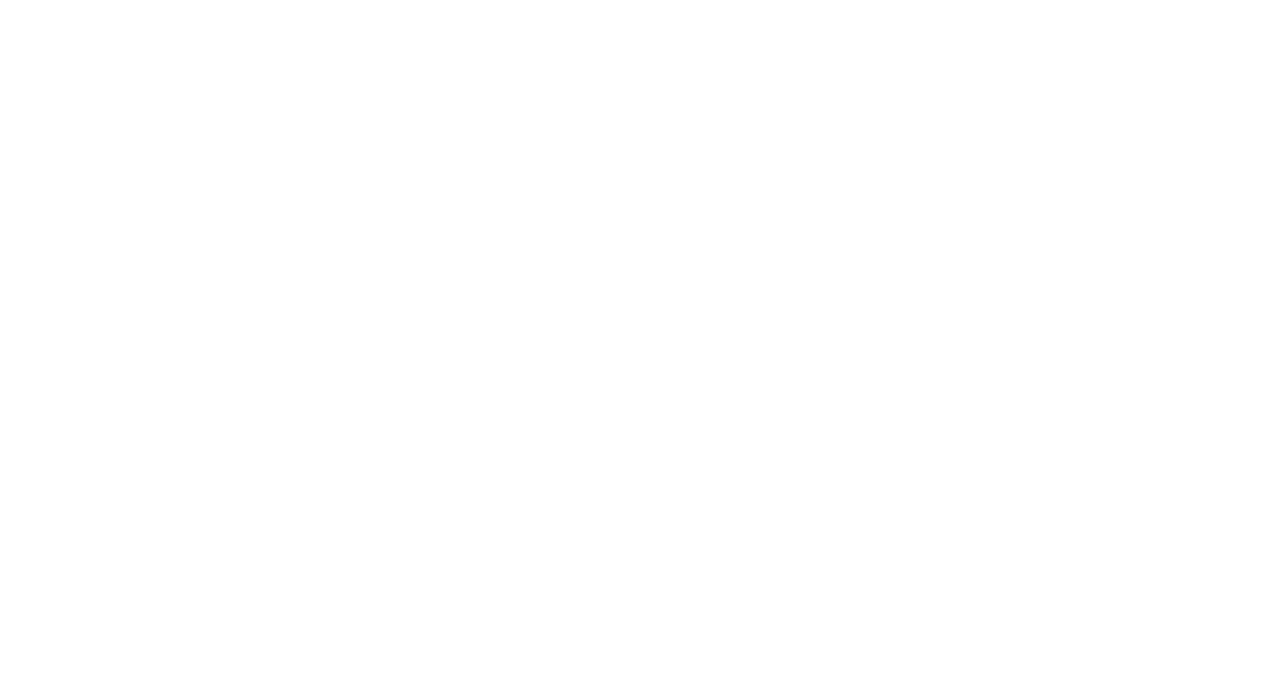
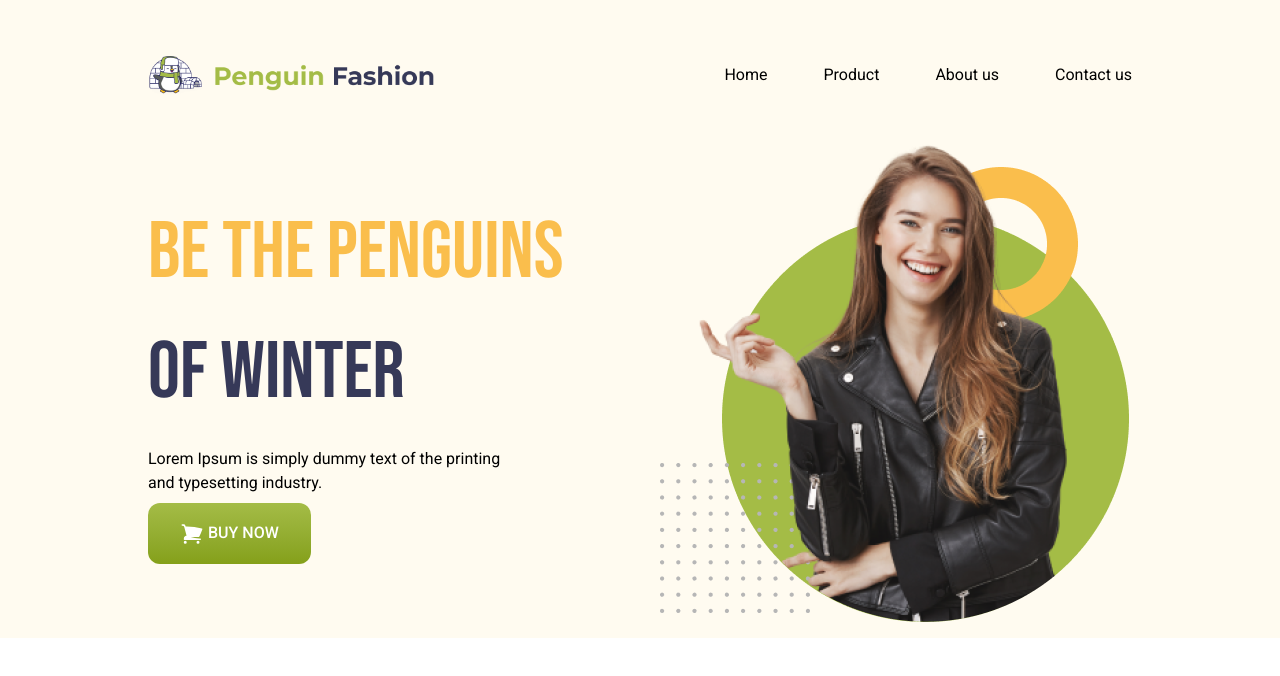
Before and after one commit to aunirudrad/fashion-penguin-web, a plain HTML site: page index.html in a window 1280 px wide. Drawn offline with nearby package versions, Linux system fonts and the light colour scheme.

Commit message:
hero section added

```diff
--- a/index.html
+++ b/index.html
@@ -1,15 +1,79 @@
 <!DOCTYPE html>
 <html lang="en">
+
 <head>
     <meta charset="UTF-8">
     <meta name="viewport" content="width=device-width, initial-scale=1.0">
     <title>Penguin Fashion</title>
+    <link rel="preconnect" href="https://fonts.googleapis.com">
+    <link rel="preconnect" href="https://fonts.gstatic.com" crossorigin>
+    <link
+        href="https://fonts.googleapis.com/css2?family=Bebas+Neue&family=Montserrat:ital,wght@0,100..900;1,100..900&family=Roboto:ital,wght@0,100..900;1,100..900&display=swap"
+        rel="stylesheet">
     <script src="https://unpkg.com/@tailwindcss/browser@4"></script>
     <link rel="stylesheet" href="css/styles.css">
+
+    <style>
+        .bebas-neue-regular {
+            font-family: "Bebas Neue", serif;
+            font-weight: 400;
+            font-style: normal;
+        }
+
+        .roboto-regular {
+            font-family: "Roboto", serif;
+            font-optical-sizing: auto;
+            font-style: normal;
+            font-variation-settings:
+                "wdth" 100;
+        }
+
+        .montserrat-regular {
+            font-family: "Montserrat", serif;
+            font-optical-sizing: auto;
+            font-style: normal;
+        }
+    </style>
 </head>
-<body>
-    <header></header>
+
+<body class="roboto-regular">
+    <header class="bg-[#FFFBF0] p-4">
+        <nav>
+            <div class="md:flex md:items-center md:justify-between md:mx-33 md:my-10">
+                <div class="md:max-w-72">
+                    <img src="icons/logo.png" alt="">
+                </div>
+                <ul class="md:max-w-104 flex">
+                    <li class="mr-14">Home</li>
+                    <li class="mr-14">Product</li>
+                    <li class="mr-14">About us</li>
+                    <li>Contact us</li>
+                </ul>
+            </div>
+        </nav>
+        <!-- banner section -->
+        <div class="md:flex md:items-center md:justify-between md:mx-33">
+            <div>
+                <h1 class="bebas-neue-regular font-bold text-[5rem] uppercase"><span class="text-[#FABE4C]">Be the Penguins</span> <br>
+                    <span class="text-[#363958]">of Winter</span>
+                </h1>
+                <p class="mt-3.5 mb-2 md:max-w-90">Lorem Ipsum is simply dummy text of the printing and typesetting industry.</p>
+                <button
+                    class="roboto-regular font-medium text-base text-white px-8 py-4.5 rounded-xl bg-gradient-to-b  from-[#A4BC46] to-[#85A019]">
+                    <svg xmlns="http://www.w3.org/2000/svg" fill="#FFFFFF" viewBox="0 0 24 24" stroke-width="1.5"
+                        stroke="currentColor" class="size-6 inline">
+                        <path stroke-linecap="round" stroke-linejoin="round"
+                            d="M2.25 3h1.386c.51 0 .955.343 1.087.835l.383 1.437M7.5 14.25a3 3 0 0 0-3 3h15.75m-12.75-3h11.218c1.121-2.3 2.1-4.684 2.924-7.138a60.114 60.114 0 0 0-16.536-1.84M7.5 14.25 5.106 5.272M6 20.25a.75.75 0 1 1-1.5 0 .75.75 0 0 1 1.5 0Zm12.75 0a.75.75 0 1 1-1.5 0 .75.75 0 0 1 1.5 0Z" />
+                    </svg>
+                    BUY NOW</button>
+            </div>
+            <div>
+                <img src="images/model.png" alt="">
+            </div>
+        </div>
+    </header>
     <main></main>
     <footer></footer>
 </body>
+
 </html>
```
Also changed, not shown: tailwind.config.js (added, +8 -0 lines).
